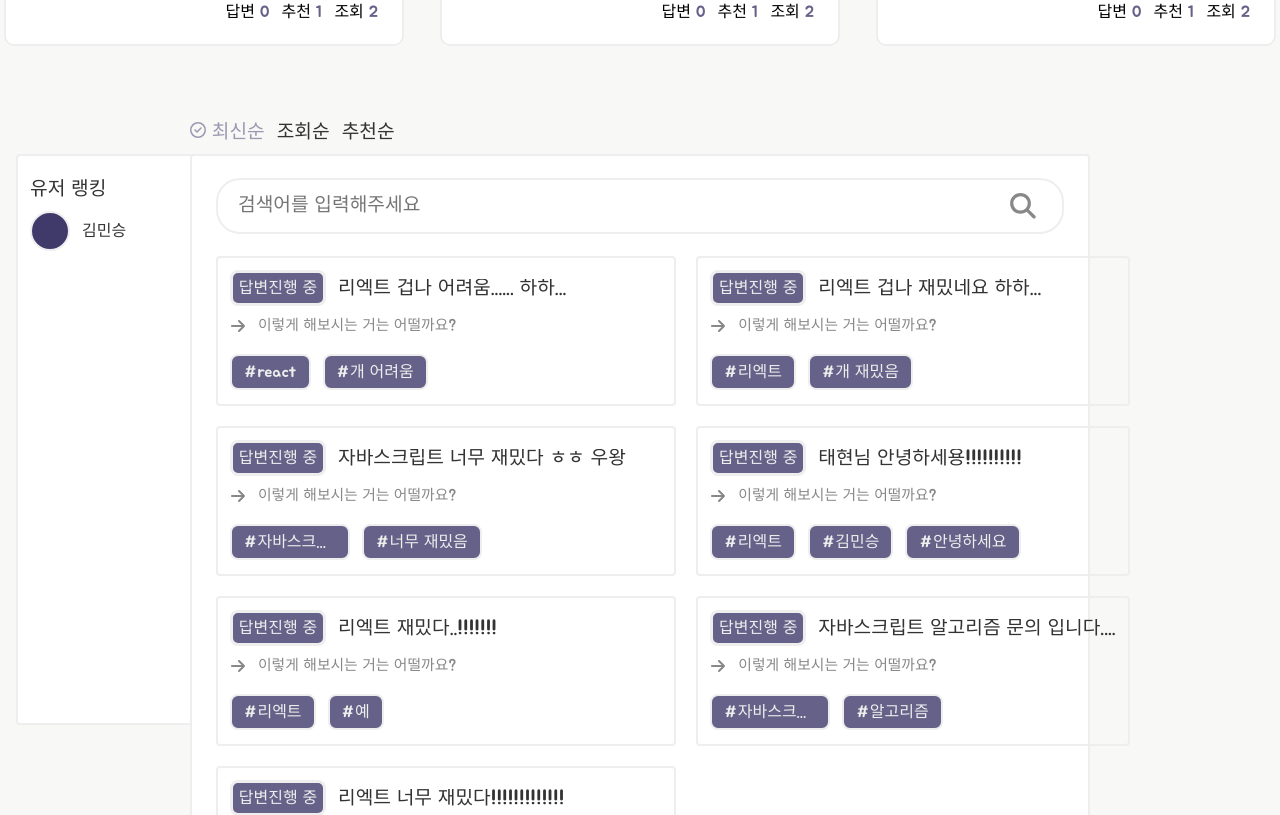
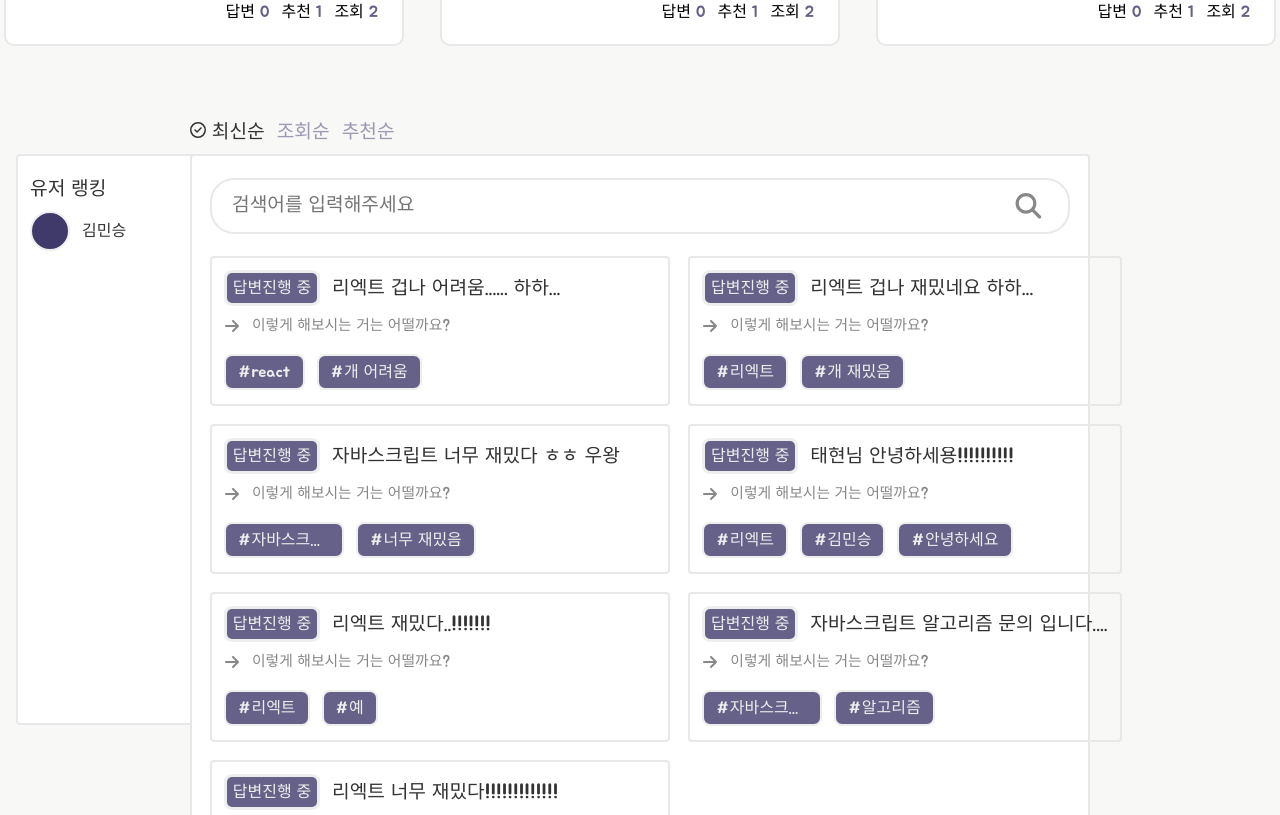
Before and after one commit to helloworld442/code-review-mono-repo, a React (Vite) app: page / in a window 1280 px wide. Shown: the part 1020-1835 px from the top of the page. Built offline with nearby package versions, Linux system fonts and the light colour scheme; data requests are answered from the project's data file.

Commit message:
fix : fix review and editor and ui layout #73

```diff
--- a/src/component/editor/editor-code/EditorCode.scss
+++ b/src/component/editor/editor-code/EditorCode.scss
@@ -3,6 +3,8 @@
   margin: 0;
   width: 100%;
   min-height: 100%;
+  padding: 0.5rem;
+  box-sizing: border-box;
   border: none;
   outline: none;
   background: #333;
--- a/src/component/editor/editor-form/EditorForm.scss
+++ b/src/component/editor/editor-form/EditorForm.scss
@@ -2,6 +2,8 @@
   position: absolute;
   width: 100%;
   min-height: 100%;
+  padding: 0.5rem;
+  box-sizing: border-box;
   border: none;
   outline: none;
   background: transparent;
--- a/src/component/review/review-banner/ReviewBanner.scss
+++ b/src/component/review/review-banner/ReviewBanner.scss
@@ -33,7 +33,7 @@
   padding: 24px;
   margin-top: 24px;
   box-sizing: border-box;
-  border: 2px solid #eee;
+  border: 2px solid #e8e8e8;
   border-radius: 10px;
   background: #fff;
   cursor: pointer;
--- a/src/component/review/review-form/ReviewForm.scss
+++ b/src/component/review/review-form/ReviewForm.scss
@@ -6,7 +6,7 @@
     top: 50%;
     left: 50%;
     width: 100%;
-    height: 650px;
+    height: 670px;
     padding: 24px;
     margin: 30px auto;
     box-sizing: border-box;
@@ -19,7 +19,7 @@
 
   #review-form-code-button {
     position: absolute;
-    bottom: -75%;
+    bottom: -70%;
     left: 0;
     padding: 0 36px;
     box-sizing: border-box;
@@ -31,7 +31,7 @@
     width: 100%;
     height: 1000px;
     padding: 24px;
-    margin: 30px auto;
+    margin: 0 auto;
     box-sizing: border-box;
     background: #fff;
     display: flex;
@@ -86,7 +86,7 @@
     font-size: 1.4rem;
     font-weight: bold;
     color: #eee;
-    border: 3px solid #eee;
+    border: 3px solid #e8e8e8;
     border-radius: 100%;
     background: #403a6b;
     display: flex;
--- a/src/component/review/review-head/ReviewHead.scss
+++ b/src/component/review/review-head/ReviewHead.scss
@@ -27,7 +27,7 @@
 .review-head-title {
   font-size: 1.2rem;
   font-weight: bold;
-  color: #333;
+  color: rgb(64, 58, 107, 0.5);
   cursor: pointer;
 
   & + & {
@@ -35,8 +35,8 @@
   }
 
   &.active {
-    color: rgb(64, 58, 107, 0.5);
-    fill: rgb(64, 58, 107, 0.5);
+    color: #333;
+    fill: #333;
   }
 
   #check-icon {
@@ -60,7 +60,7 @@
 .review-head-title {
   font-size: 1.2rem;
   font-weight: bold;
-  color: #333;
+  color: rgb(64, 58, 107, 0.5);
   cursor: pointer;
 
   & + & {
@@ -68,8 +68,8 @@
   }
 
   &.active {
-    color: rgb(64, 58, 107, 0.5);
-    fill: rgb(64, 58, 107, 0.5);
+    color: #333;
+    fill: #333;
   }
 
   #check-icon {
--- a/src/component/review/review-list/ReviewItem.scss
+++ b/src/component/review/review-list/ReviewItem.scss
@@ -6,7 +6,7 @@
   height: 150px;
   padding: 12px;
   box-sizing: border-box;
-  border: 2px solid #eee;
+  border: 2px solid #e8e8e8;
   border-radius: 4px;
   transition: all 0.5s ease-in-out;
   cursor: pointer;
--- a/src/component/review/review-list/ReviewList.scss
+++ b/src/component/review/review-list/ReviewList.scss
@@ -5,16 +5,17 @@
     position: relative;
     max-width: 900px;
     min-height: 698px;
-    padding: 100px 24px;
+    padding: 100px 18px;
     margin: 0 auto;
     box-sizing: border-box;
-    border: 2px solid #eee;
+    border: 2px solid #e8e8e8;
     border-radius: 4px;
     background: #fff;
     display: grid;
     grid-template-columns: repeat(2, 1fr);
+    grid-gap: 18px;
     grid-auto-rows: 150px;
-    grid-gap: 20px;
+    place-items: center;
   }
 }
 
--- a/src/component/review/review-rank/ReviewRank.scss
+++ b/src/component/review/review-rank/ReviewRank.scss
@@ -38,7 +38,7 @@
     width: 242px;
     padding: 12px;
     box-sizing: border-box;
-    border: 2px solid #eee;
+    border: 2px solid #e8e8e8;
     border-radius: 4px;
     background: #fff;
   }
@@ -49,7 +49,7 @@
     width: calc(100% - 48px);
     padding: 12px;
     box-sizing: border-box;
-    border: 2px solid #eee;
+    border: 2px solid #e8e8e8;
     border-radius: 4px;
     background: #fff;
   }
@@ -73,7 +73,7 @@
     width: calc(100% - 48px);
     padding: 12px;
     box-sizing: border-box;
-    border: 2px solid #eee;
+    border: 2px solid #e8e8e8;
     border-radius: 4px;
     background: #fff;
   }
--- a/src/component/review/review-search/ReviewSearch.scss
+++ b/src/component/review/review-search/ReviewSearch.scss
@@ -3,7 +3,7 @@
   top: 10px;
   width: 100%;
   height: 80px;
-  padding: 12px 24px;
+  padding: 12px 18px;
   box-sizing: border-box;
 }
 
@@ -12,7 +12,7 @@
   height: 100%;
   padding: 8px;
   box-sizing: border-box;
-  border: 2px solid #eee;
+  border: 2px solid #e8e8e8;
   border-radius: 24px;
   display: flex;
   justify-content: space-between;
--- a/src/component/ui/header/Header.scss
+++ b/src/component/ui/header/Header.scss
@@ -82,12 +82,16 @@
   padding: 0 100px;
   box-sizing: border-box;
   background-color: #403a6b;
-  display: flex;
+  display: none;
   justify-content: space-between;
   align-items: center;
   transition: all 0.8s ease-in-out;
   z-index: 100;
   opacity: 1;
+
+  &.isBackground {
+    display: flex;
+  }
 
   &.hide {
     opacity: 0;
--- a/src/component/ui/input/Input.scss
+++ b/src/component/ui/input/Input.scss
@@ -18,7 +18,7 @@
   width: 100%;
   padding: 12px;
   box-sizing: border-box;
-  border: 2px solid #eee;
+  border: 2px solid #e8e8e8;
   border-radius: 8px;
   outline: none;
   font-size: 1.4rem;
--- a/src/component/ui/textarea/TextArea.scss
+++ b/src/component/ui/textarea/TextArea.scss
@@ -15,7 +15,7 @@
   height: 400px;
   padding: 12px;
   box-sizing: border-box;
-  border: 2px solid #eee;
+  border: 2px solid #e8e8e8;
   border-radius: 8px;
   outline: none;
   font-size: 1.4rem;
```
